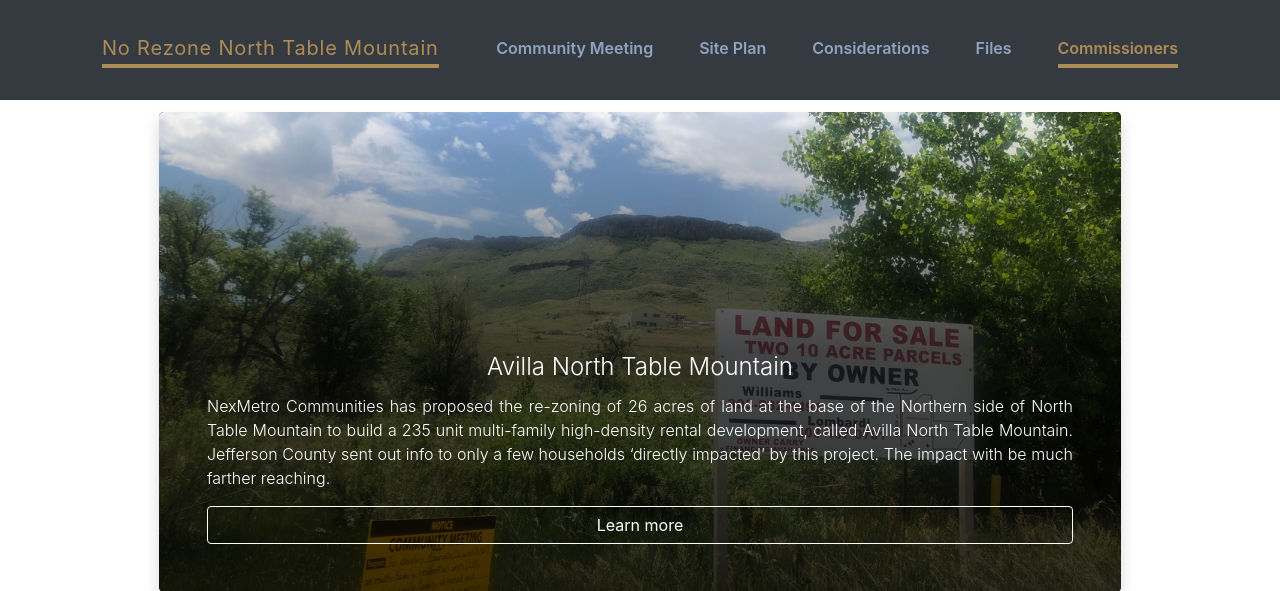
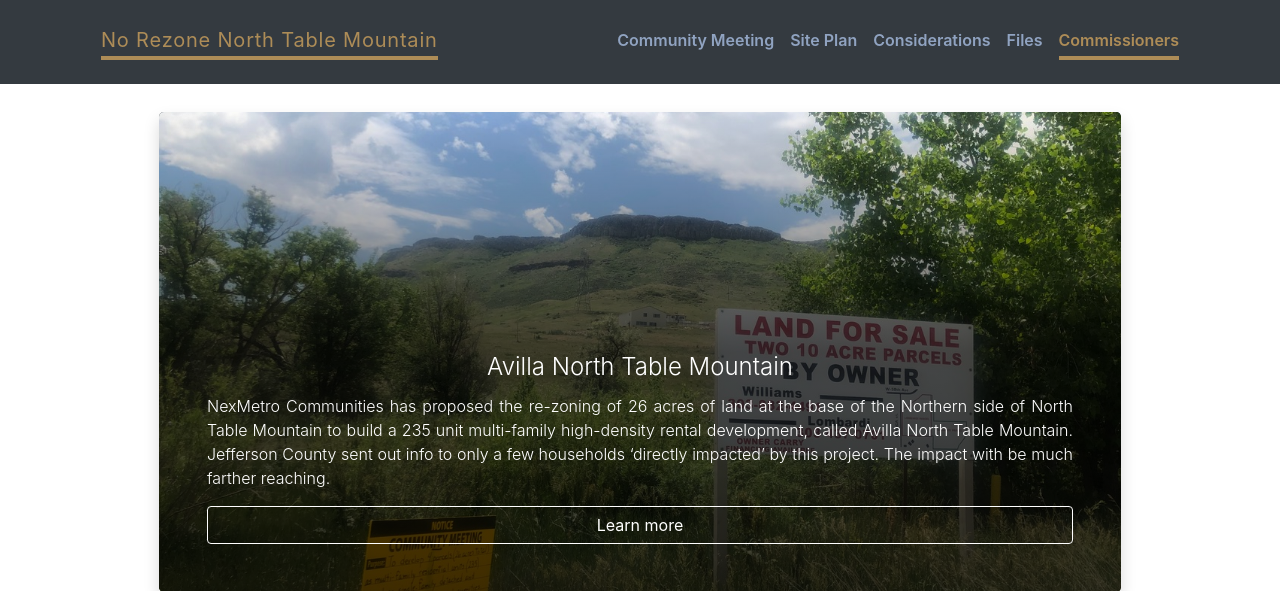
Before and after one commit to nathangetz/NoRezoneNTM, a PHP site: page / in a window 1280 px wide. Shown: the top 591 px of the page. Run offline with PHP 8.4, Linux system fonts and the light colour scheme; some libraries are stand-ins or nearby versions.

Commit message:
Revert "Merge branch 'master' into dev"
This reverts commit f580f6dd6a50275e1522fd29859008f14b49de90, reversing
changes made to de4490c41d47952e892d8bf4944b0f6a73baa79e.

```diff
--- a/css/theme.css
+++ b/css/theme.css
@@ -92,6 +92,7 @@ main {
     padding: .25rem 0;
     font-weight: 400;
     letter-spacing: 0.05rem;
+    color: rgba(144, 163, 193, 1);
     background-color: transparent;
     border-bottom: .25rem solid;
     color: #AD8C57;
@@ -115,7 +116,7 @@ main {
     border-bottom-color: rgba(144, 163, 193, 0.75);
 }
 
-.nav-pagehead .nav-link {
+.nav-pagehead .nav-link + .nav-link {
     margin-left: 1rem;
 }
 
--- a/footer.php
+++ b/footer.php
@@ -5,8 +5,17 @@
                 <?php if (function_exists('customPageFooter')){
                 customPageFooter();
                 }?>
-                    <h3 class="text-light font-weight-light mt-5 mb-3">To receive info and updates:</h3>
-                    <a href="mailto:kristen@norezonentm.com?subject=Subscribe%20to%20the%20No%20Rezone%20NTM%20Mailing%20List&body=Send%20this%20email%20with%20the%20address%20you%20would%20like%20added%20to%20the%20mailing%20list." class="btn btn-lg btn-outline-primary px-5 mb-5">Subscribe to the No Rezone NTM Mailing List</a>
+                    <!--h3 class="text-light font-weight-light mt-5 mb-3">To receive info and updates:</h3>
+                    <a href="mailto:weareNTM@gmail.com?subject=Join%20the%20No%20Rezone%20NTM%20Mailing%20List&body=Send%20this%20email%20with%20the%20address%20you%20would%20like%20added%20to%20the%20mailing%20list." class="btn btn-lg btn-outline-primary px-5 mb-5">Join the No Rezone NTM Mailing List</a-->
+                <form method="POST" action="mailing-list.php?action=subscribe" class="py-3">
+                    <h3 class="text-light font-weight-lighter">To receive info and updates, subscribe to the No Rezone NTM mailing list:</h3>
+                    <div class="input-group my-3">
+                        <input name="email-address" type="text" class="form-control" placeholder="Email address..." aria-label="Email address">
+                        <div class="input-group-append">
+                            <button class="btn btn-primary" type="submit"><span class="mx-2 mx-sm-3 mx-md-4 mx-lg-5">Subscribe</span></button>
+                        </div>
+                    </div>
+                </form>
                 <p class="py-3">Web application designed and programmed by Nathan Getz.</p>
                 </div>
             </footer>
--- a/header.php
+++ b/header.php
@@ -19,19 +19,16 @@
             if ($PageTitles == $page) {return " active";}
         }
         ?>
-            <header class="mb-auto py-3 px-lg-4 px-2 navbar navbar-dark fixed-top bg-dark nav-pagehead user-select-none">
-                <div class="container-lg navbar navbar-expand-lg">
-                    <span class="px-lg-3 cursor-default"><h5 class="pagehead-brand">No Rezone North Table Mountain</h5></span>
-                    <button class="navbar-toggler" type="button" data-toggle="collapse" data-target="#navbar" aria-controls="navbar" aria-expanded="false" aria-label="Toggle navigation">
-                        <span class="navbar-toggler-icon"></span>
-                    </button>
-                    <div class="navbar collapse navbar-collapse px-lg-3 px-5 row text-center flex-grow-0" id="navbar">
-                        <div class="col-lg-auto col-12"><a class="nav-link" href="#meeting">Community Meeting</a></div>
-                        <div class="col-lg-auto col-12"><a class="nav-link" href="#site-plan">Site Plan</a></div>
-                        <div class="col-lg-auto col-12"><a class="nav-link" href="#considerations">Considerations</a></div>
-                        <div class="col-lg-auto col-12"><a class="nav-link" href="#files">Files</a></div>
-                        <div class="col-lg-auto col-12"><a class="nav-link" href="#commissioners">Commissioners</a></div>
-                    </div>
+            <header class="mb-auto py-3 px-lg-4 px-2 navbar navbar-dark fixed-top bg-dark justify-content-between nav-pagehead user-select-none">
+                <div class="container-lg" id="navbar">
+                    <span class="px-lg-3 cursor-default text-nowrap"><h5 class="pagehead-brand">No Rezone North Table Mountain</h5></span>
+                    <nav class="navbar navbar-expand px-lg-3 px-0">
+                        <a class="nav-link" href="#meeting">Community Meeting</a>
+                        <a class="nav-link" href="#site-plan">Site Plan</a>
+                        <a class="nav-link" href="#considerations">Considerations</a>
+                        <a class="nav-link" href="#files">Files</a>
+                        <a class="nav-link" href="#commissioners">Commissioners</a>
+                    </nav>
                 </div>
             </header>
             <main role="main" class="flex-shrink-0 my-3 py-5 mx-auto">
--- a/index.php
+++ b/index.php
@@ -26,21 +26,6 @@ if (isset($_SESSION['message']) && $_SESSION['message'])
         <a class="btn btn-outline-theme" href="#meeting">Learn more</a>
     </div>
 </div>
-
-<div class="toast" role="alert" aria-live="assertive" aria-atomic="true" data-autohide="false">
-  <div class="toast-header">
-    <img src="..." class="rounded mr-2" alt="...">
-    <strong class="mr-auto">Bootstrap</strong>
-    <small>11 mins ago</small>
-    <button type="button" class="ml-2 mb-1 close" data-dismiss="toast" aria-label="Close">
-      <span aria-hidden="true">&times;</span>
-    </button>
-  </div>
-  <div class="toast-body">
-    Hello, world! This is a toast message.
-  </div>
-</div>
-
 <section id="meeting">
     <hr class="my-lg-3 my-5">
     <h2 class="font-weight-light">Online Community Meeting</h2>
@@ -106,7 +91,7 @@ if (isset($_SESSION['message']) && $_SESSION['message'])
                         </p>
                     </li>
                     <br>
-                    <li><p class="lead">Please email Alicia Halberg with concerns/questions as they are required to be written up and added to the case file as well as passing the comments on to her supervisor and director.</p></li>
+                    <li><p class="lead">Please email Alicia Halberg with concerns/6questions as they are required to be written up and added to the case file as well as passing the comments on to her supervisor and director.</p></li>
                 </ul>
             </p>
         </div>
@@ -228,7 +213,7 @@ if (isset($_SESSION['message']) && $_SESSION['message'])
             <div class="card">
                 <div class="card-body">
                     <h4 class="card-title">Libby Szabo</h4>
-                    <p class="card-text"><a href="mailto:libby@libbyszabo.com">libby@libbyszabo.com</a></p>
+                    <p class="card-text"><a href="mailto:lsabo@jeffco.us">lsabo@jeffco.us</a></p>
                     <p class="card-text">303-271-6511</p>
                     <p class="card-text"><small class="text-muted">UP FOR RE-ELECTION 2020</small></p>
                 </div>
@@ -260,10 +245,11 @@ if (isset($_SESSION['message']) && $_SESSION['message'])
         <h5 class="card-text font-weight-light">To get involved and receive updates, please email: <a href="mailto:weareNTM@gmail.com">weareNTM@gmail.com</a></h5>
     </div>
 </div>
-<div class="card shadow mt-5">
-    <div class="card-body">
-        <h3 class="card-title font-weight-light">Mission Statement</h3>
-        <h5 class="card-text font-weight-light">We Are NTM is a grassroots community project that aims to protect the neighborhoods, environment, infrastructure and recreational value of North Table Mountain against a developer requested rezoning that would create precedent for the erection of large scale multifamily apartment complexes on many flanks of the popular Jefferson County park.</h5>
+
+<div class="card text-center bg-dark text-white my-5 mx-auto shadow border-0 rounded-lg overflow-hidden user-select-none cursor-default">
+        <img src="images/development.png" class="card-img-top" alt="satellite image marked up showing development plan" style="width: 100%; object-fit: contain;">
+        <div class="card-body">
+            <p class="card-text lead">This is a satellite image, with an overlay outlining the area that the development will take up.</p>
+        </div>
     </div>
-</div>
 <?php include_once('footer.php'); ?>
```
Also changed, not shown: 1 other file.
